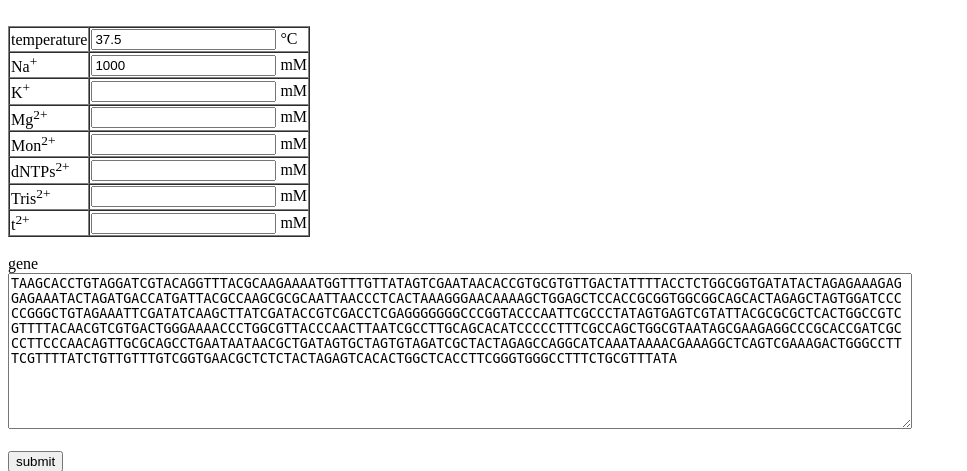
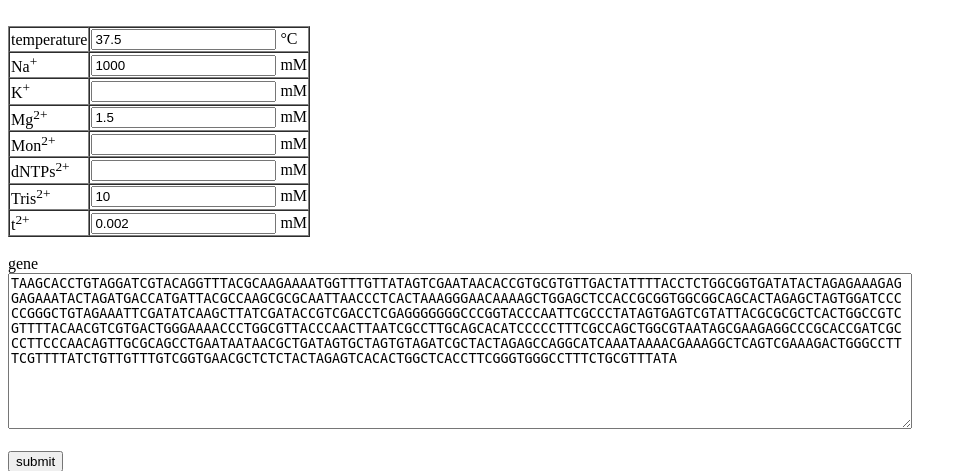
Before and after one commit to Jacka03/Splicing_DNA, a Django app: page / in a window 1280 px wide. Shown: the top 471 px of the page, without its empty margins (0-967 px from the left). Run offline with Django 3.2, Linux system fonts and the light colour scheme.

```diff
--- a/templates/result.html
+++ b/templates/result.html
@@ -18,8 +18,8 @@ length:<label>{{ gene_len }}</label><br>
 <table border="1" cellspacing="0">
 
     <tr>
-        <th>no</th>
-        <th>gene</th>
+        <th>lable</th>
+        <th>Oligonucleotide sequence (5’ to 3’)</th>
         <th>len</th>
 
     </tr>
--- a/templates/test.html
+++ b/templates/test.html
@@ -41,7 +41,7 @@
                         Mg<sup>2+</sup>
                     </td>
                     <td>
-                        <input name="Mg" type="number"> mM
+                        <input name="Mg" type="number" value="1.5"> mM
                     </td>
                 </tr>
 
@@ -68,7 +68,7 @@
                         Tris<sup>2+</sup>
                     </td>
                     <td>
-                        <input name="dNTPs" type="number"> mM
+                        <input name="dNTPs" type="number" value="10"> mM
                     </td>
                 </tr>
 
@@ -77,7 +77,7 @@
                         t<sup>2+</sup>
                     </td>
                     <td>
-                        <input name="dNTPs" type="number"> mM
+                        <input name="dNTPs" type="number" value="0.002"> mM
                     </td>
                 </tr>
 
```
